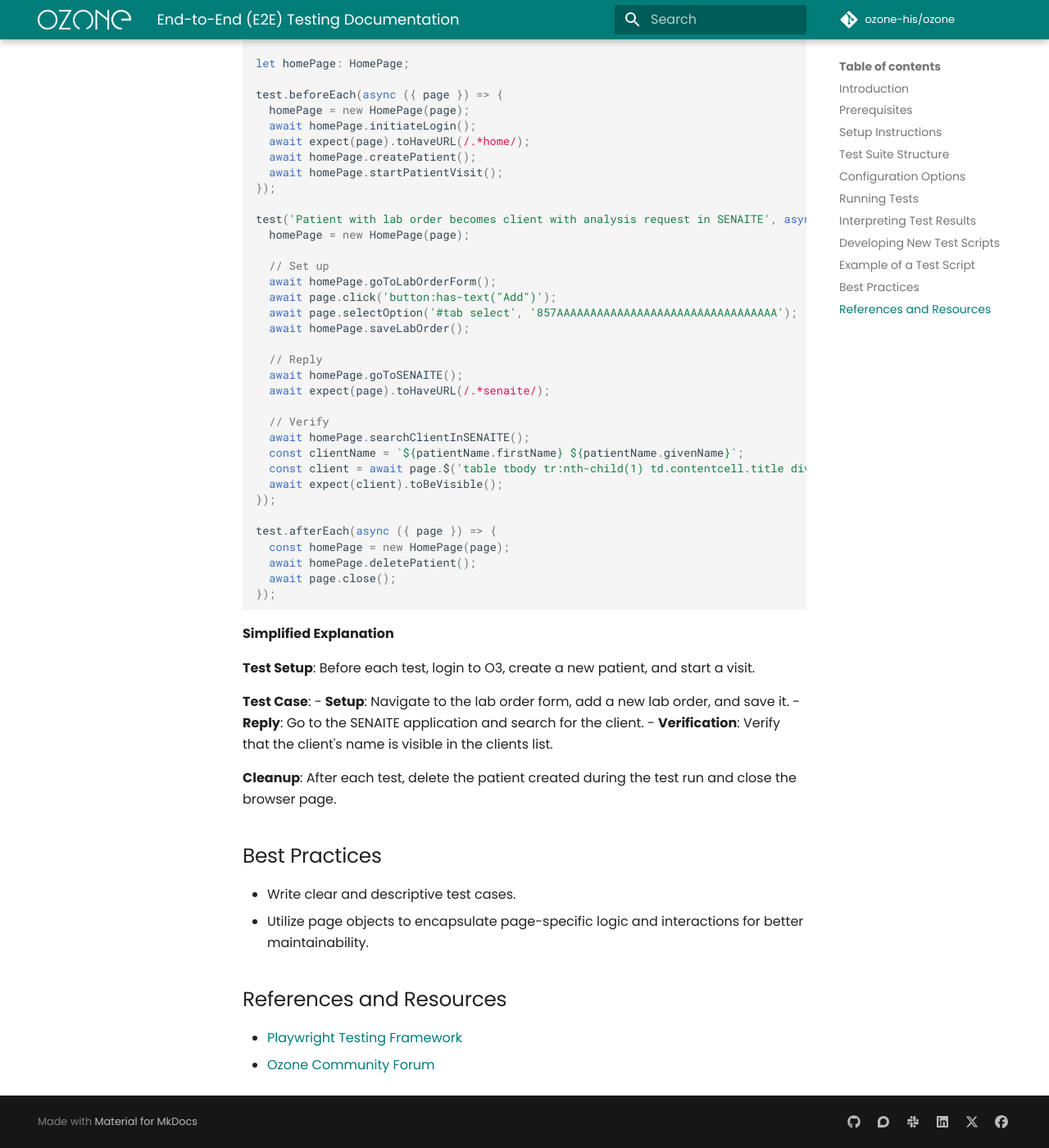
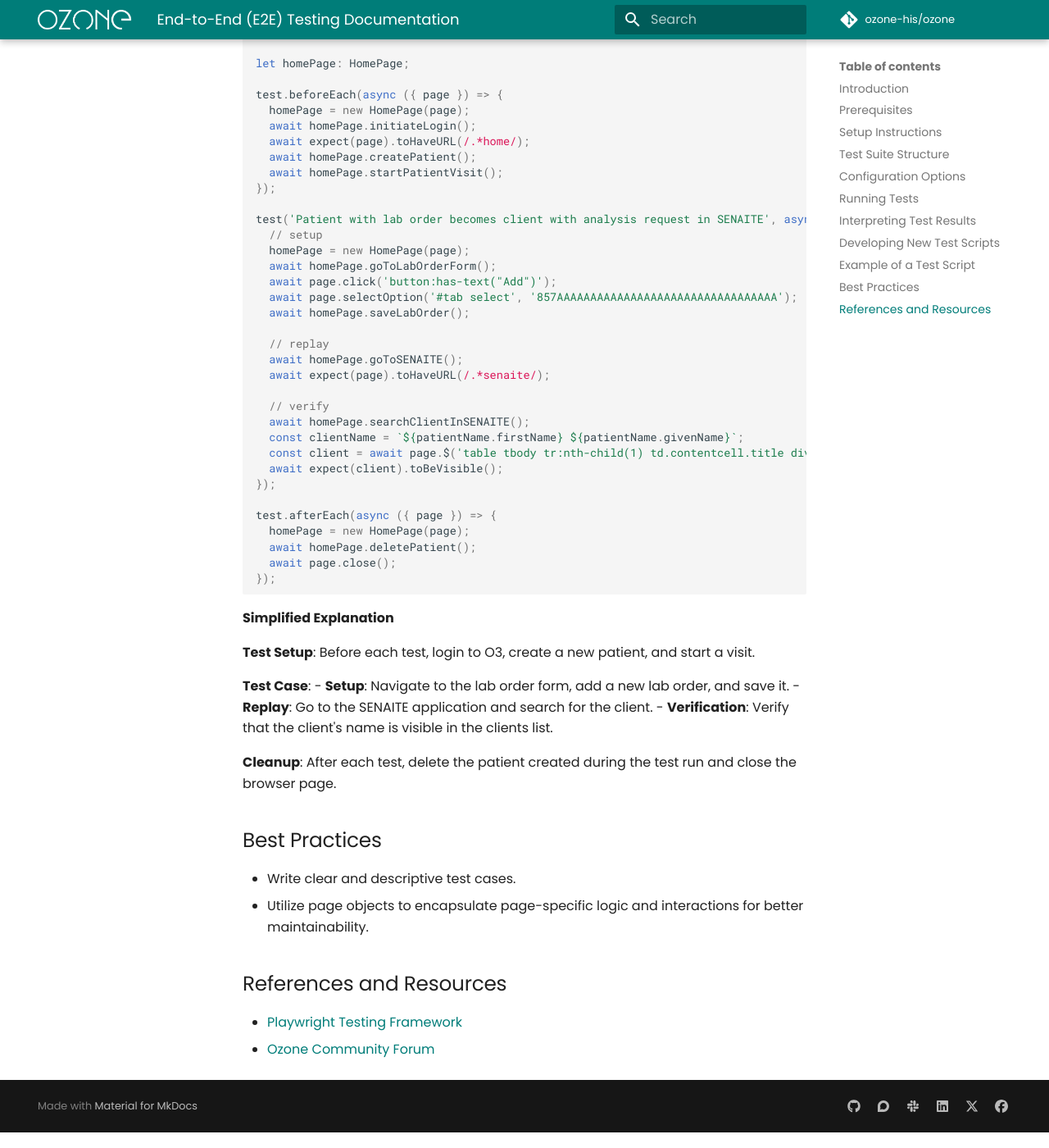
Before and after one commit to ozone-his/ozone-docs, an MkDocs documentation site: the page built from docs/devs/e2e-tests.md, in a window 1280 px wide and 1400 px high, scrolled down 1949 px. Shown: the whole window at 82% size. Built offline with MkDocs 1.6.1 and Material for MkDocs 9.7.7, drawn with Linux system fonts in a browser that asks for light colours; comment, search, counter and statistics services are not loaded.

Commit message:
Address review

```diff
--- a/docs/devs/e2e-tests.md
+++ b/docs/devs/e2e-tests.md
@@ -64,19 +64,18 @@
 });
 
 test('Patient with lab order becomes client with analysis request in SENAITE', async ({ page }) => {
+  // setup
   homePage = new HomePage(page);
-
-  // Set up
   await homePage.goToLabOrderForm();
   await page.click('button:has-text("Add")');
   await page.selectOption('#tab select', '857AAAAAAAAAAAAAAAAAAAAAAAAAAAAAAAAA');
   await homePage.saveLabOrder();
 
-  // Reply
+  // replay
   await homePage.goToSENAITE();
   await expect(page).toHaveURL(/.*senaite/);
 
-  // Verify
+  // verify
   await homePage.searchClientInSENAITE();
   const clientName = `${patientName.firstName} ${patientName.givenName}`;
   const client = await page.$('table tbody tr:nth-child(1) td.contentcell.title div span a:has-text("' + clientName + '")');
@@ -84,7 +83,7 @@
 });
 
 test.afterEach(async ({ page }) => {
-  const homePage = new HomePage(page);
+  homePage = new HomePage(page);
   await homePage.deletePatient();
   await page.close();
 });
@@ -96,7 +95,7 @@
 
 **Test Case**:
 - **Setup**: Navigate to the lab order form, add a new lab order, and save it.
-- **Reply**: Go to the SENAITE application and search for the client.
+- **Replay**: Go to the SENAITE application and search for the client.
 - **Verification**: Verify that the client's name is visible in the clients list.
 
 **Cleanup**: After each test, delete the patient created during the test run and close the browser page.
```
